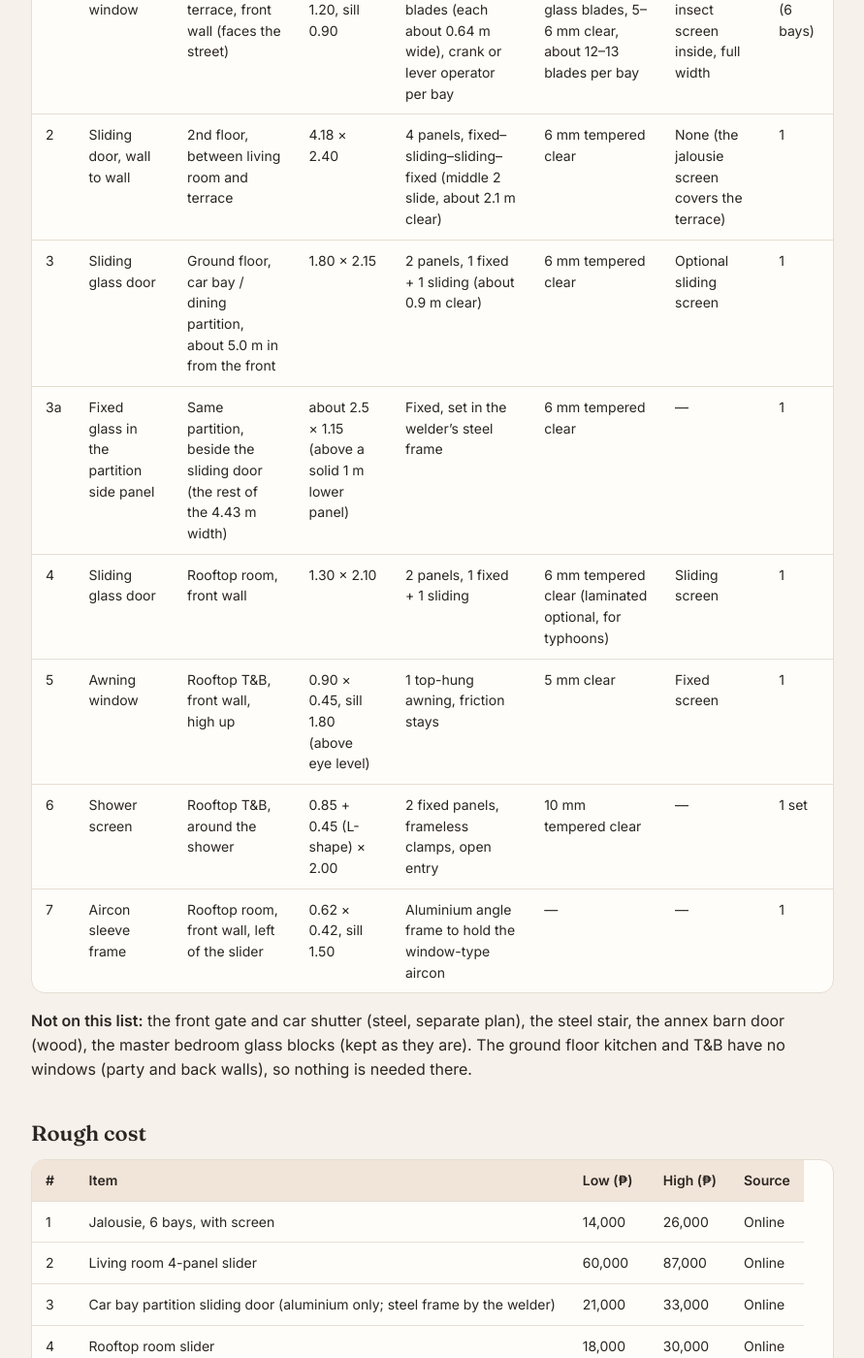
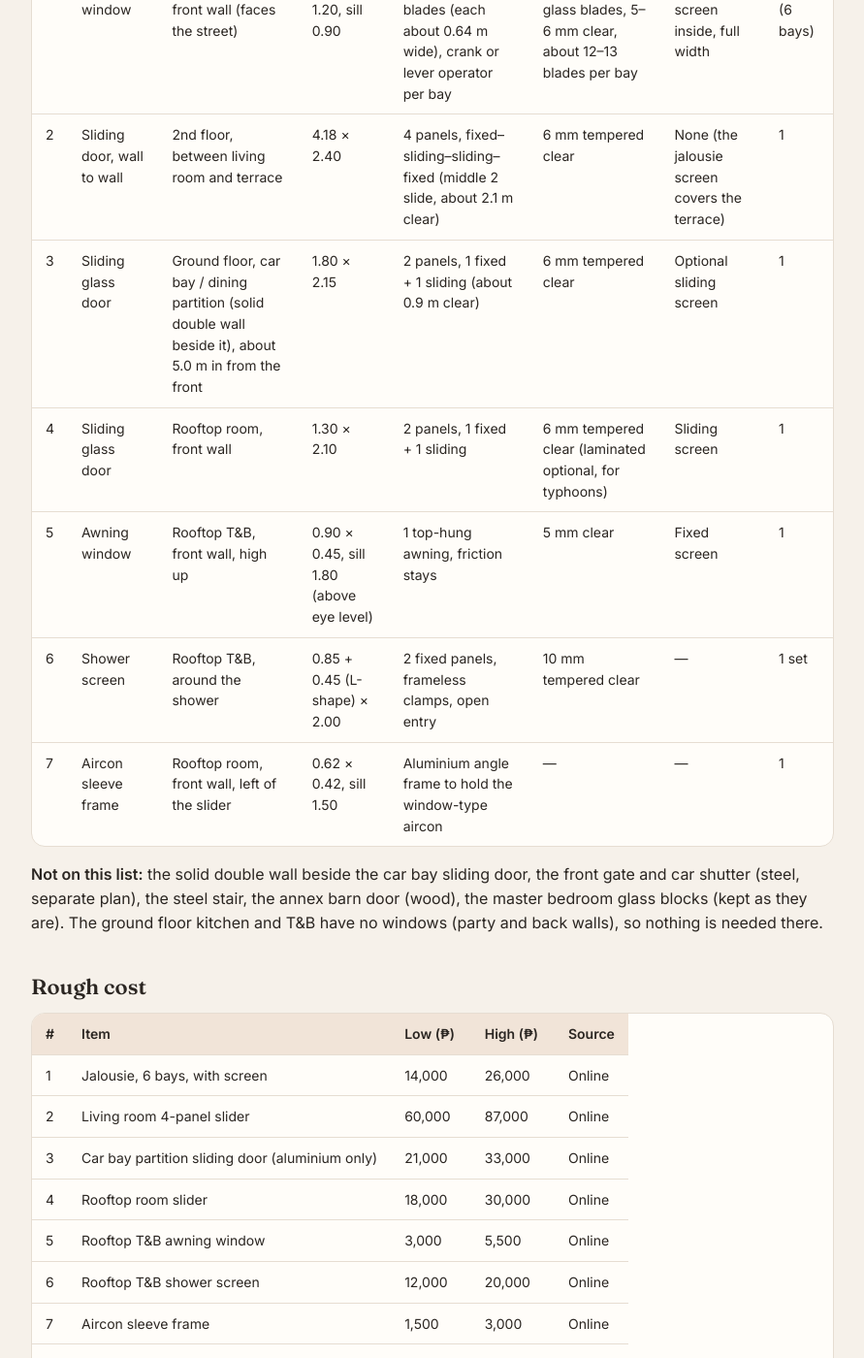
Before and after one commit to tatayotter/navarro-house, a Jekyll site: the page built from house/glass-aluminium.md, in a window 1280 px wide and 1400 px high, scrolled down 856 px. Shown: the whole window at 97% size, without its empty margins (194-1085 px from the left). Built offline with Jekyll 4.4.1, drawn with Linux system fonts in a browser that asks for light colours; some of the changed text lies outside the part shown.

Commit message:
Glass and aluminium: car bay side panel is a solid double wall, glass dropped; total back to 130k-205k
Co-Authored-By: Claude Opus 5.5 <noreply@anthropic.com>
Claude-Session: https://claude.ai/code/session_01RUWgCN3B6syMCYHFoiwrBa

```diff
--- a/house/glass-aluminium.md
+++ b/house/glass-aluminium.md
@@ -25,14 +25,13 @@ summary: Every glass and aluminium item in the renovation in one list, ready to
 |---|---|---|---|---|---|---|---|
 | 1 | Jalousie window | 2nd floor terrace, front wall (faces the street) | 3.83 × 1.20, sill 0.90 | **6 bays** of glass blades (each about 0.64 m wide), crank or lever operator per bay | 4″ (100 mm) glass blades, 5–6 mm clear, about 12–13 blades per bay | Fixed insect screen inside, full width | 1 set (6 bays) |
 | 2 | Sliding door, wall to wall | 2nd floor, between living room and terrace | 4.18 × 2.40 | 4 panels, fixed–sliding–sliding–fixed (middle 2 slide, about 2.1 m clear) | 6 mm tempered clear | None (the jalousie screen covers the terrace) | 1 |
-| 3 | Sliding glass door | Ground floor, car bay / dining partition, about 5.0 m in from the front | 1.80 × 2.15 | 2 panels, 1 fixed + 1 sliding (about 0.9 m clear) | 6 mm tempered clear | Optional sliding screen | 1 |
-| 3a | Fixed glass in the partition side panel | Same partition, beside the sliding door (the rest of the 4.43 m width) | about 2.5 × 1.15 (above a solid 1 m lower panel) | Fixed, set in the welder's steel frame | 6 mm tempered clear | — | 1 |
+| 3 | Sliding glass door | Ground floor, car bay / dining partition (solid double wall beside it), about 5.0 m in from the front | 1.80 × 2.15 | 2 panels, 1 fixed + 1 sliding (about 0.9 m clear) | 6 mm tempered clear | Optional sliding screen | 1 |
 | 4 | Sliding glass door | Rooftop room, front wall | 1.30 × 2.10 | 2 panels, 1 fixed + 1 sliding | 6 mm tempered clear (laminated optional, for typhoons) | Sliding screen | 1 |
 | 5 | Awning window | Rooftop T&B, front wall, high up | 0.90 × 0.45, sill 1.80 (above eye level) | 1 top-hung awning, friction stays | 5 mm clear | Fixed screen | 1 |
 | 6 | Shower screen | Rooftop T&B, around the shower | 0.85 + 0.45 (L-shape) × 2.00 | 2 fixed panels, frameless clamps, open entry | 10 mm tempered clear | — | 1 set |
 | 7 | Aircon sleeve frame | Rooftop room, front wall, left of the slider | 0.62 × 0.42, sill 1.50 | Aluminium angle frame to hold the window-type aircon | — | — | 1 |
 
-**Not on this list:** the front gate and car shutter (steel, separate plan), the steel stair, the annex barn door (wood), the master bedroom glass blocks (kept as they are). The ground floor kitchen and T&B have no windows (party and back walls), so nothing is needed there.
+**Not on this list:** the solid double wall beside the car bay sliding door, the front gate and car shutter (steel, separate plan), the steel stair, the annex barn door (wood), the master bedroom glass blocks (kept as they are). The ground floor kitchen and T&B have no windows (party and back walls), so nothing is needed there.
 
 ## Rough cost
 
@@ -40,13 +39,12 @@ summary: Every glass and aluminium item in the renovation in one list, ready to
 |---|---|---|---|---|
 | 1 | Jalousie, 6 bays, with screen | 14,000 | 26,000 | Online |
 | 2 | Living room 4-panel slider | 60,000 | 87,000 | Online |
-| 3 | Car bay partition sliding door (aluminium only; steel frame by the welder) | 21,000 | 33,000 | Online |
+| 3 | Car bay partition sliding door (aluminium only) | 21,000 | 33,000 | Online |
 | 4 | Rooftop room slider | 18,000 | 30,000 | Online |
 | 5 | Rooftop T&B awning window | 3,000 | 5,500 | Online |
 | 6 | Rooftop T&B shower screen | 12,000 | 20,000 | Online |
 | 7 | Aircon sleeve frame | 1,500 | 3,000 | Online |
-| 3a | Fixed glass in the partition side panel | 5,000 | 9,000 | Online |
-| | **Total** | **134,500** | **213,500** | |
+| | **Total** | **129,500** | **204,500** | |
 
 Items 2, 4, 5 and 7 are already counted in the [living room](../rooms/living-room.html) and [rooftop room](../rooms/rooftop-room.html) costs, so don't add them twice. Going from 4 to 6 jalousie bays adds roughly ₱1,500–3,000 (2 more mullions and operators) but gives shorter, stiffer blades that rattle less.
 
@@ -59,7 +57,7 @@ General rule: measure each opening **after** it is finished (plastered, or the s
 - **Every opening:** measure width at the top, middle and bottom, and height at the left, middle and right. Use the smallest number. Measure both diagonals; if they differ by more than 1 cm, tell the supplier.
 - **1. Jalousie:** the existing terrace window opening (width, height, sill height from the terrace floor). Check if the old frame comes out and who removes it. Confirm the 6 bays divide the width evenly.
 - **2. Living slider:** only after the wall is widened and the new beam or lintel is in (engineer). Note the finished floor level (self-leveller + SPC) so the bottom track sits flush, and the ceiling height for the head track.
-- **3. Car bay door:** after the welder builds the steel partition frame. Floor level on both sides, ceiling height (about 2.40 m), and the clearance to the wheel stop.
+- **3. Car bay door:** after the double wall beside it is built and plastered. Floor level on both sides, ceiling height (about 2.40 m), and the clearance to the wheel stop.
 - **4. Rooftop slider:** after the half wall and steel frame are built. Finished tile level, and a raised sill (5–10 cm) so rain doesn't blow in. Faces the open slab and typhoon wind: ask the supplier which series they'd use there.
 - **5. Awning window:** from the T&B floor to the sill (1.80 m) after the T&B floor is raised and tiled.
 - **6. Shower screen:** after the wall and floor tiles are done; measure tiled wall to tiled wall.
@@ -67,4 +65,4 @@ General rule: measure each opening **after** it is finished (plastered, or the s
 
 ## Questions to settle
 
-- Who supplies the partition: the welder (steel frame, solid lower panel) plus the aluminium shop (door and glass), or the aluminium shop for the whole partition?
+- None open on glass. The car bay partition beside the door is a solid double wall, so only the 1.80 m sliding door is glass.
--- a/index.html
+++ b/index.html
@@ -125,7 +125,7 @@ footer a{color:var(--accent);font-weight:500}
     </a>
     <a class="card mini" href="house/glass-aluminium.html">
       <div class="ico"><svg viewBox="0 0 24 24" fill="none" stroke="currentColor" stroke-width="1.8" stroke-linejoin="round"><rect x="4" y="3" width="16" height="18" rx="1"/><path d="M12 3v18M4 12h16"/></svg></div>
-      <div class="card-txt"><h3>Glass and aluminium</h3><p>Window and door sizes for quotes: ₱135k–214k</p></div><span class="arrow">›</span>
+      <div class="card-txt"><h3>Glass and aluminium</h3><p>Window and door sizes for quotes: ₱130k–205k</p></div><span class="arrow">›</span>
     </a>
   </div>
 </section>
@@ -138,7 +138,7 @@ footer a{color:var(--accent);font-weight:500}
     <a class="st" href="rooms/rooftop-room.html"><span class="pill p-wait">Draft</span><div><b>Rooftop room</b><span class="d">Room with its own T&amp;B, queen bed and window AC. Walls: 1 m concrete half wall, then container-van steel outside and Hardiflex inside up to the roof. About ₱208k–348k (online estimate). Final site measurements coming.</span></div><span class="arrow">›</span></a>
     <div class="st"><span class="pill p-wait">Measuring</span><div><b>Front gate</b><span class="d">Roll-up car shutter plus a small door. Waiting on final measurements.</span></div></div>
     <a class="st" href="house/electrical-materials.html"><span class="pill p-wait">For checking</span><div><b>Electrical wiring</b><span class="d">Whole-house plan drafted: 20 ceiling lights, 32 outlets, 12 smart switch plates. Materials about ₱113k to ₱179k (online estimate). The electrician will check it.</span></div><span class="arrow">›</span></a>
-    <a class="st" href="house/glass-aluminium.html"><span class="pill p-wait">Measuring</span><div><b>Glass and aluminium</b><span class="d">All windows, sliding doors and the shower screen in one list for supplier quotes. Terrace jalousie now 6 bays. About ₱135k–214k (online estimate). Sizes to be measured on site.</span></div><span class="arrow">›</span></a>
+    <a class="st" href="house/glass-aluminium.html"><span class="pill p-wait">Measuring</span><div><b>Glass and aluminium</b><span class="d">All windows, sliding doors and the shower screen in one list for supplier quotes. Terrace jalousie now 6 bays. About ₱130k–205k (online estimate). Sizes to be measured on site.</span></div><span class="arrow">›</span></a>
     <a class="st" href="house/plumbing-materials.html"><span class="pill p-wait">Draft</span><div><b>Plumbing</b><span class="d">Decided: our own new septic tank under the car bay (the old one is shared with the neighbours). Water tank and booster pump. Materials about ₱86k–130k (online estimate).</span></div><span class="arrow">›</span></a>
     <a class="st" href="rooms/master-bedroom.html"><span class="pill p-done">Planned</span><div><b>Master bedroom</b><span class="d">Plan and costing done, about ₱167k with buffer (online estimate).</span></div><span class="arrow">›</span></a>
     <a class="st" href="rooms/living-room.html"><span class="pill p-done">Planned</span><div><b>Living room</b><span class="d">Design and cost estimate done, ₱228k to ₱370k (online estimate).</span></div><span class="arrow">›</span></a>
```
Also changed, not shown: other parts of house/glass-aluminium.md (+1 -1 lines), README.md.
